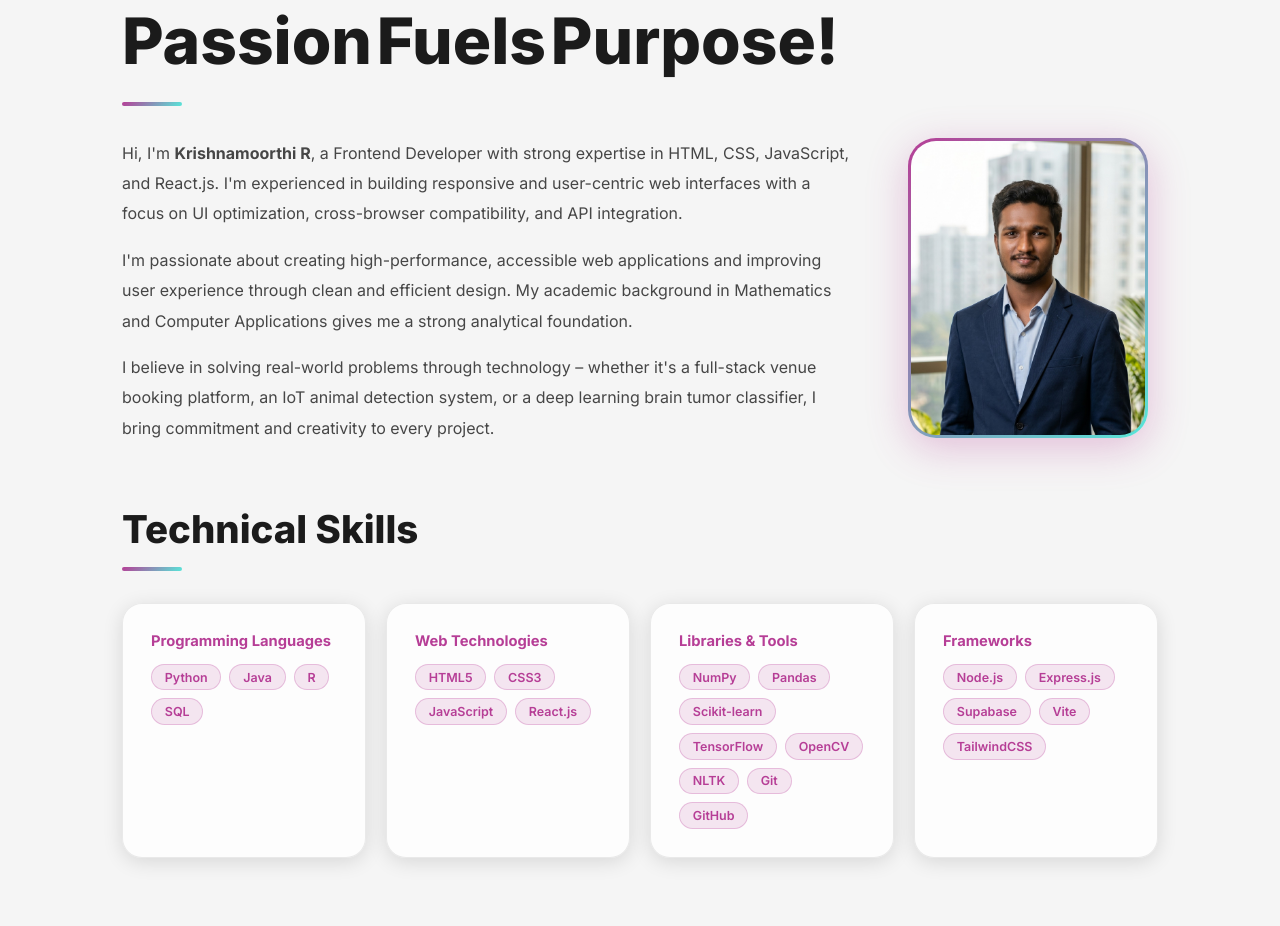
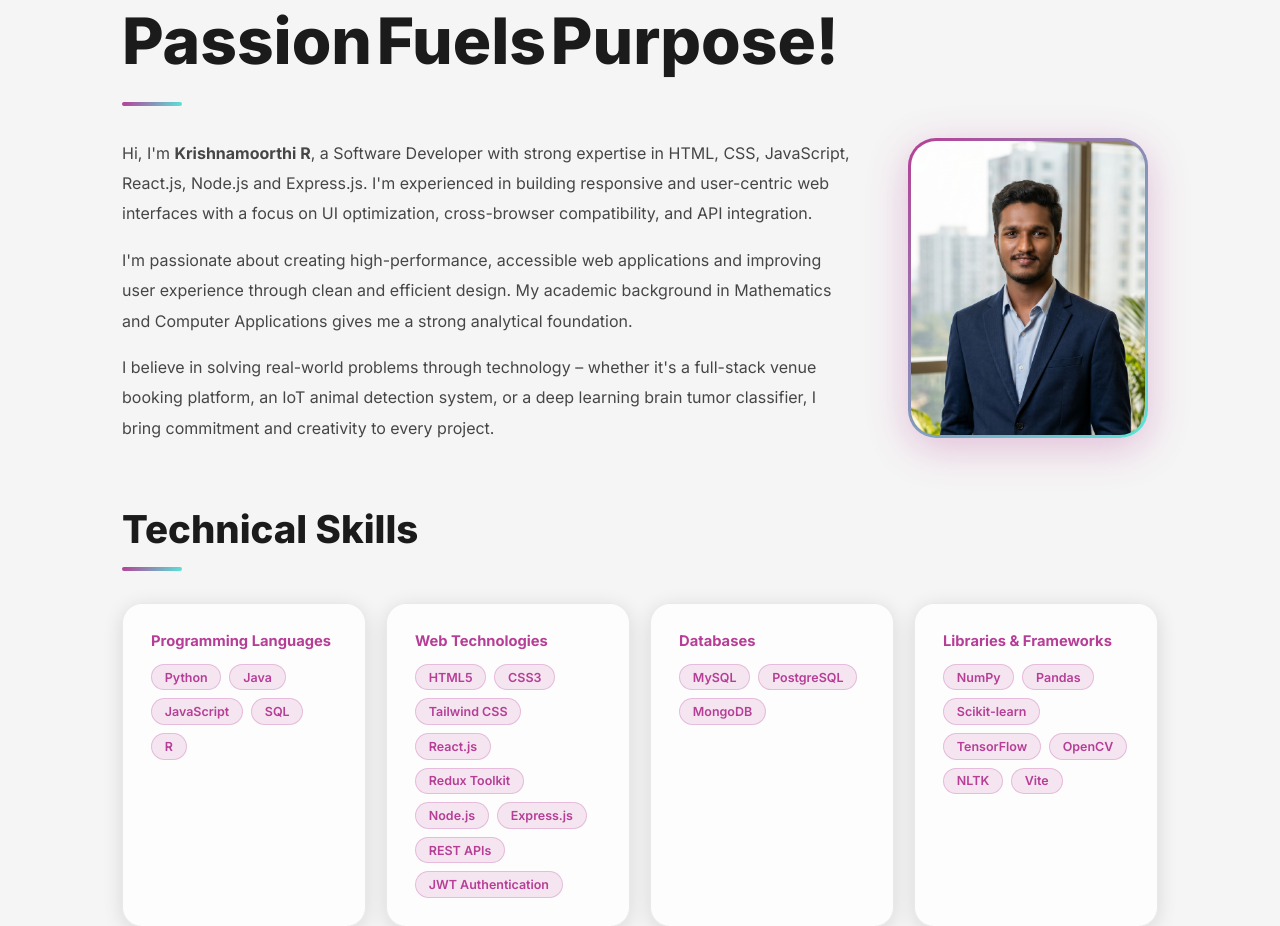
Before and after one commit to krizz18bugger/Portfolio, a Next.js app: page /about in a window 1280 px wide. Shown: the part 140-1066 px from the top of the page. Built offline with nearby package versions, Linux system fonts and the light colour scheme.

Commit message:
Updated from frontend to software developer

```diff
--- a/src/pages/about.js
+++ b/src/pages/about.js
@@ -20,7 +20,7 @@ const experiences = [
 
 const education = [
   {
-    degree: 'MCA (CGPA: 8.6)',
+    degree: 'MCA (CGPA: 8.9)',
     school: 'The Gandhigram Rural Institute – DTBU',
     period: 'Jul 2024 – May 2026',
     location: 'Dindigul, Tamil Nadu',
@@ -46,11 +46,49 @@ const education = [
 ]
 
 const skills = {
-  'Programming Languages': ['Python', 'Java', 'R', 'SQL'],
-  'Web Technologies': ['HTML5', 'CSS3', 'JavaScript', 'React.js'],
-  'Libraries & Tools': ['NumPy', 'Pandas', 'Scikit-learn', 'TensorFlow', 'OpenCV', 'NLTK', 'Git', 'GitHub'],
-  'Frameworks': ['Node.js', 'Express.js', 'Supabase', 'Vite', 'TailwindCSS'],
-}
+  'Programming Languages': [
+    'Python',
+    'Java',
+    'JavaScript',
+    'SQL',
+    'R'
+  ],
+
+  'Web Technologies': [
+    'HTML5',
+    'CSS3',
+    'Tailwind CSS',
+    'React.js',
+    'Redux Toolkit',
+    'Node.js',
+    'Express.js',
+    'REST APIs',
+    'JWT Authentication'
+  ],
+
+  'Databases': [
+    'MySQL',
+    'PostgreSQL',
+    'MongoDB'
+  ],
+
+  'Libraries & Frameworks': [
+    'NumPy',
+    'Pandas',
+    'Scikit-learn',
+    'TensorFlow',
+    'OpenCV',
+    'NLTK',
+    'Vite'
+  ],
+
+  'Tools & Platforms': [
+    'Git',
+    'GitHub',
+    'Google Colab',
+    'Vercel'
+  ]
+};
 
 const interests = [
   'Full Stack Web Development', 'Frontend Development',
@@ -72,7 +110,7 @@ export default function About({ mode }) {
     <>
       <Head>
         <title>About | Krishnamoorthi R</title>
-        <meta name="description" content="Learn about Krishnamoorthi R – Frontend Developer. Background, skills, experience, and education." />
+        <meta name="description" content="Learn about Krishnamoorthi R – Software Developer. Background, skills, experience, and education." />
         <meta name="viewport" content="width=device-width, initial-scale=1" />
       </Head>
 
@@ -93,8 +131,8 @@ export default function About({ mode }) {
             style={{ flex: '1 1 320px' }}
           >
             <p style={{ lineHeight: 1.9, opacity: 0.8, marginBottom: '1rem' }}>
-              Hi, I&apos;m <strong>Krishnamoorthi R</strong>, a Frontend Developer with strong expertise in
-              HTML, CSS, JavaScript, and React.js. I&apos;m experienced in building responsive and
+              Hi, I&apos;m <strong>Krishnamoorthi R</strong>, a Software Developer with strong expertise in
+              HTML, CSS, JavaScript, React.js, Node.js and Express.js. I&apos;m experienced in building responsive and
               user-centric web interfaces with a focus on UI optimization, cross-browser
               compatibility, and API integration.
             </p>
@@ -270,7 +308,8 @@ export default function About({ mode }) {
           </h2>
           <div className="divider" />
           {[
-            'Legacy Responsive Web Design V8: Responsive Web Design certification from freeCodeCamp – HTML5, CSS & accessible layouts.',
+            'Responsive Web Design: Responsive Web Design certification from freeCodeCamp – HTML5, CSS & accessible layouts.',
+            'JavaScript Developer: Earned the 300-hour JavaScript Developer certification from freeCodeCamp. Gained practical, hands-on experience in modern JavaScript (ES6+), object-oriented programming, and functional programming by solving coding challenges and building algorithmic projects.',
             'Full Stack Web Development: Completed 2-day live training program on Full Stack Web Development.',
             'Paper Presentation: Presented "Enhanced Brain Tumor Classification with DenseNet-121" at NCACDS-2025.',
             'Students\' Mentor of YSSP-2025: Trained and encouraged school students to develop an IoT-based Smart Dustbin.',
```
Also changed, not shown: src/pages/index.js (+7 -7 lines), 2 other files (tests, documents, lock files or other folders).
